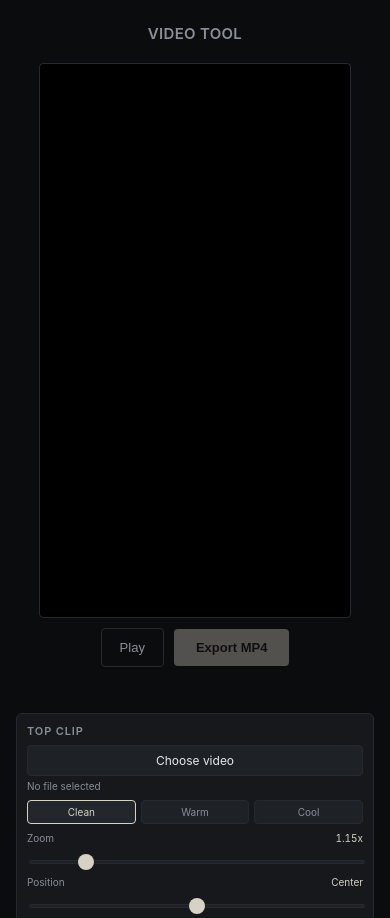
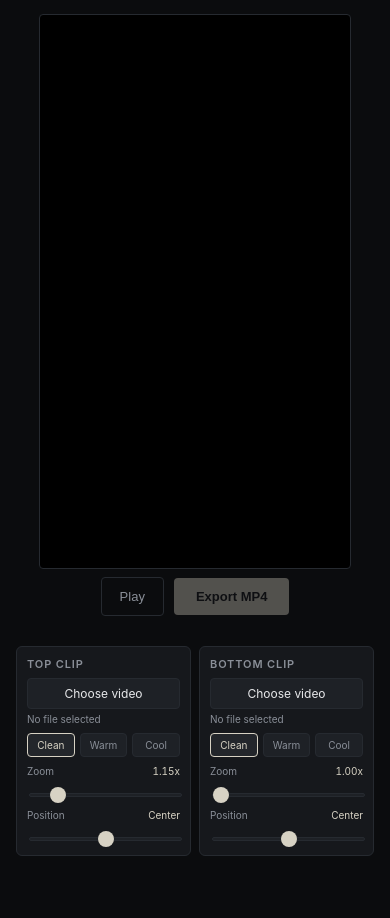
Before and after one commit to rbisschoff/film-tools, a plain HTML site: page video-tool.html in a window 390 px wide. Shown: the top 918 px of the page. Drawn offline with Linux system fonts and the light colour scheme.

Commit message:
Remove page heading, tighten spacing, and shrink clip panels on mobile
Drops the "Video Tool" heading and reduces gaps above the stage so
the preview sits higher and closer to Play/Export MP4. On mobile,
Top/Bottom clip panels now sit side by side instead of stacked
full-width, with tighter padding and type to match.

```diff
--- a/video-tool.html
+++ b/video-tool.html
@@ -20,22 +20,13 @@
     color: var(--text);
     font-family: -apple-system, BlinkMacSystemFont, "Segoe UI", Helvetica, Arial, sans-serif;
     min-height: 100vh;
-    padding: 24px 16px 60px;
-  }
-  h1 {
-    font-size: 15px;
-    font-weight: 600;
-    letter-spacing: 0.02em;
-    text-transform: uppercase;
-    color: var(--muted);
-    margin: 0 0 20px;
-    text-align: center;
+    padding: 14px 16px 60px;
   }
   .layout {
     display: flex;
     flex-direction: column;
     align-items: center;
-    gap: 20px;
+    gap: 10px;
     max-width: 960px;
     margin: 0 auto;
   }
@@ -43,7 +34,7 @@
     display: flex;
     flex-direction: column;
     align-items: center;
-    gap: 10px;
+    gap: 8px;
   }
   canvas {
     width: min(320px, 80vw);
@@ -60,7 +51,17 @@
     gap: 14px;
   }
   @media (max-width: 620px) {
-    .controls { grid-template-columns: 1fr; }
+    .controls { gap: 8px; }
+    .slot { padding: 7px; }
+    .slot h2 { font-size: 9px; margin-bottom: 5px; }
+    .file-btn { padding: 5px; font-size: 10px; }
+    .filename { font-size: 9px; }
+    .filter-row { gap: 3px; margin-top: 6px; }
+    .filter-btn { padding: 4px 2px; font-size: 8px; }
+    .zoom-row { margin-top: 6px; }
+    .zoom-label { font-size: 9px; margin-bottom: 3px; }
+    .zoom-row input[type="range"]::-webkit-slider-thumb { width: 13px; height: 13px; }
+    .zoom-row input[type="range"]::-moz-range-thumb { width: 13px; height: 13px; }
   }
   .slot {
     background: var(--panel);
@@ -200,7 +201,7 @@
     font-size: 12px;
     color: var(--muted);
     text-align: center;
-    min-height: 16px;
+    min-height: 12px;
   }
   .progress-wrap {
     width: 100%;
@@ -221,8 +222,6 @@
 </style>
 </head>
 <body>
-
-<h1>Video Tool</h1>
 
 <div class="layout">
   <div class="stage-wrap">
```
